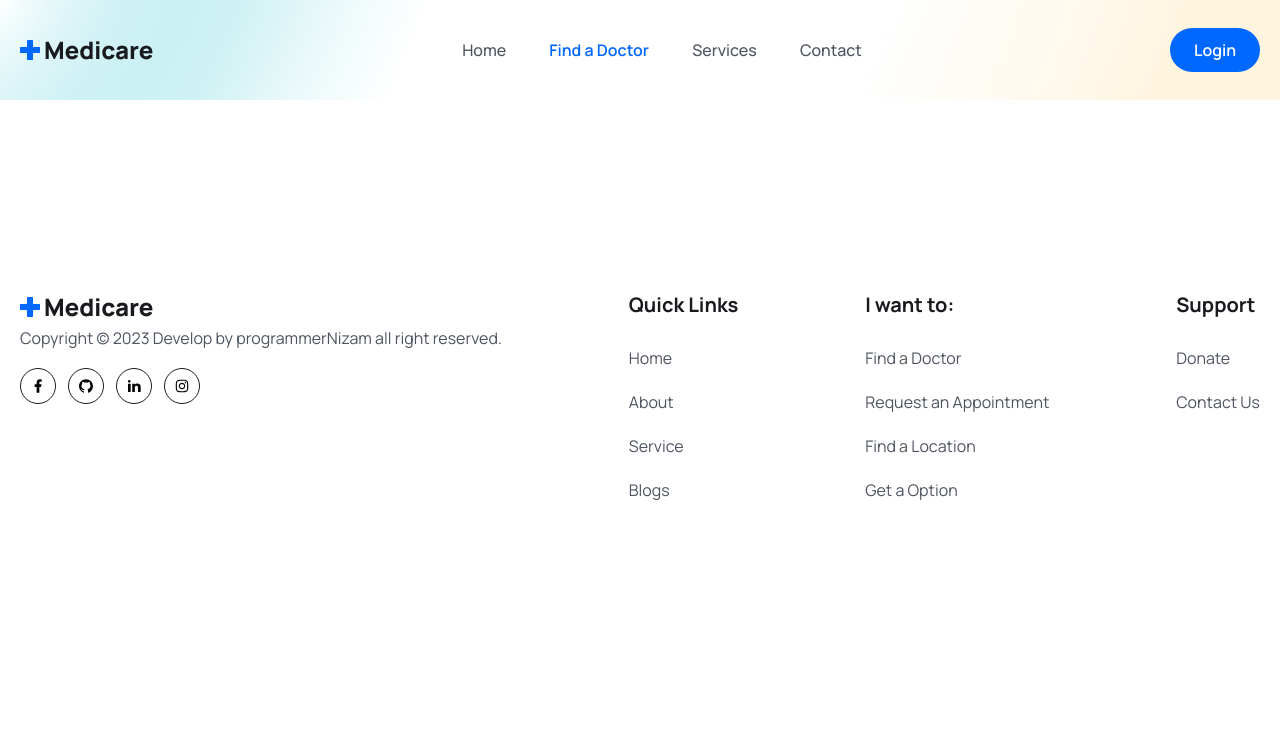
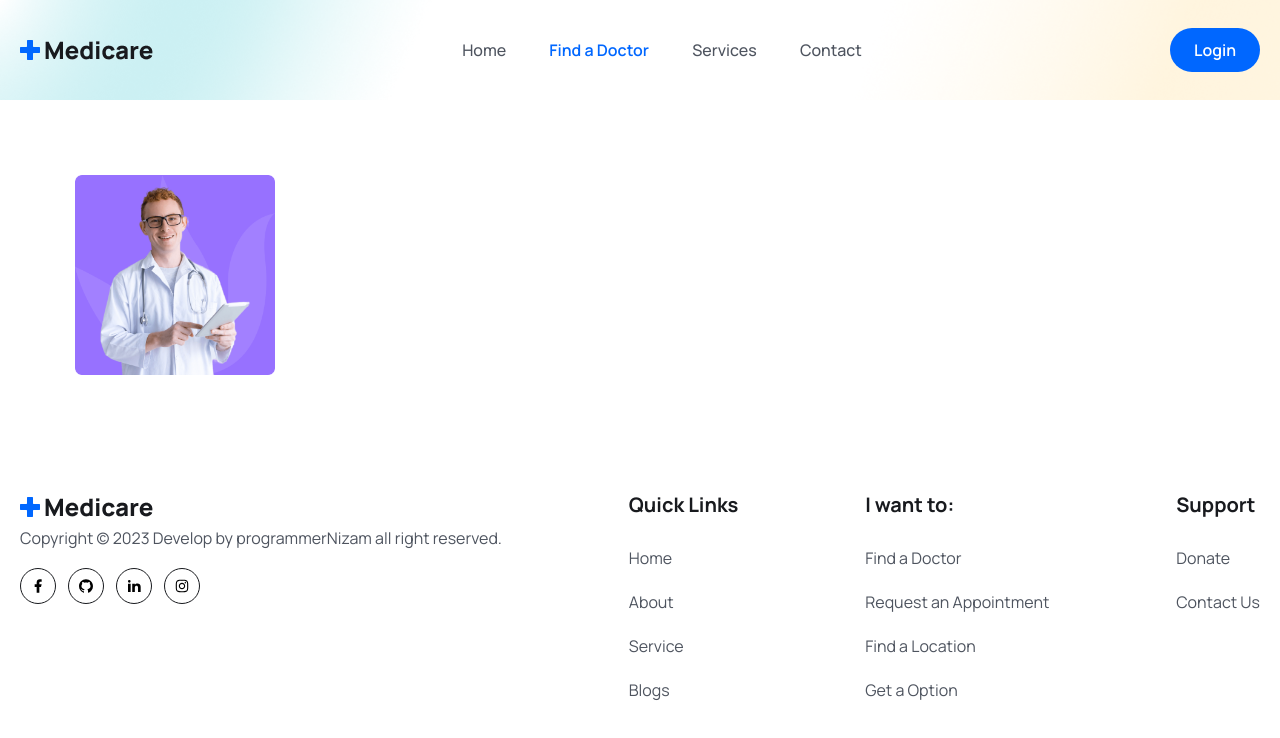
Before and after one commit to programmernizam/medicare, a React (Vite) app: page /doctors/1 in a window 1280 px wide. Shown: the top 738 px of the page. Built offline with nearby package versions, Linux system fonts and the light colour scheme.

Commit message:
Doctor Details page image added

```diff
--- a/src/pages/Doctors/DoctorDetails.jsx
+++ b/src/pages/Doctors/DoctorDetails.jsx
@@ -1,7 +1,18 @@
+import doctorImg from "../../assets/images/doctor-img02.png";
 const DoctorDetails = () => {
   return (
     <section>
-      <div className="max-w-[1170px] px-5 mx-auto"></div>
+      <div className="max-w-[1170px] px-5 mx-auto">
+        <div className="grid md:grid-cols-3 gap-[50px]">
+          <div className="md:col-span-2">
+            <div className="flex items-center gap-5">
+              <figure className="max-w-[200px] max-h-[200px]">
+                <img src={doctorImg} alt="" className="w-full" />
+              </figure>
+            </div>
+          </div>
+        </div>
+      </div>
     </section>
   );
 };
```
